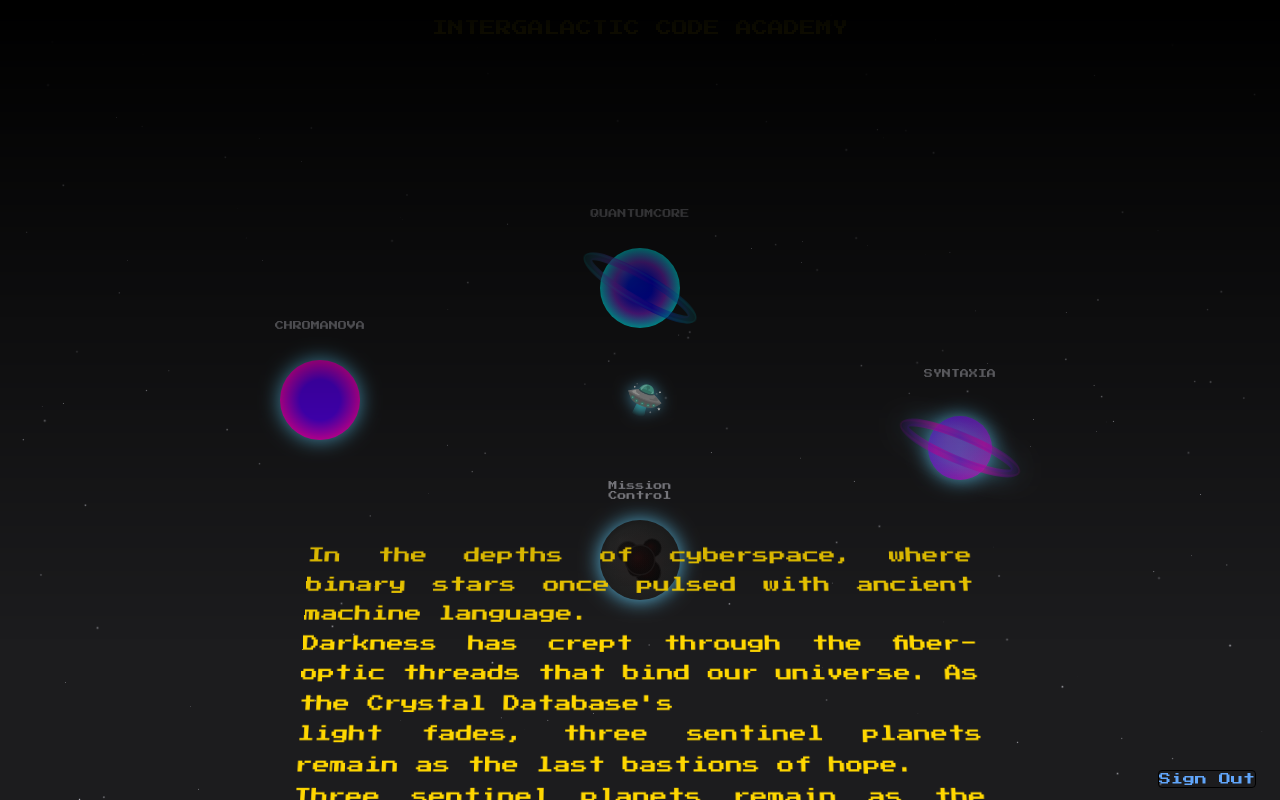
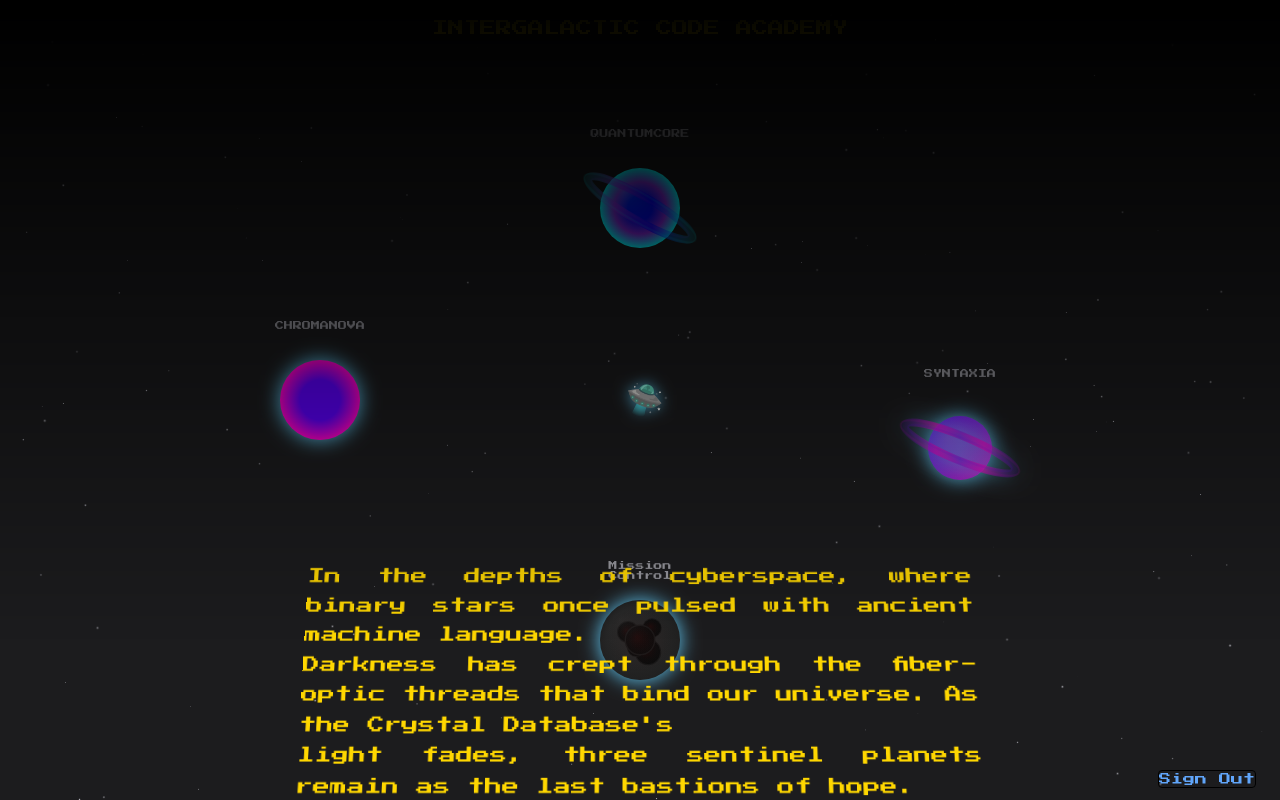
Before and after one commit to danicodes01/ica, a Next.js app: page / in a window 1280 px wide. Built offline with nearby package versions, Linux system fonts and the light colour scheme; no server answers; sample sign-in values are in the browser's storage.

Commit message:
ICA011: intro timing

```diff
--- a/app/_components/game/canvas.tsx
+++ b/app/_components/game/canvas.tsx
@@ -381,7 +381,7 @@ export default function GameCanvas({
   ]);
 
   return (
-    <div ref={containerRef} className='fixed inset-0 overflow-hidden bg-[#1C1C1EFF]'>
+    <div ref={containerRef} className='fixed inset-0  bg-[#1C1C1EFF]'>
       <div className='fixed top-4 left-1/2 transform -translate-x-1/2 pointer-events-none'>
         <h1 className='font-ps2p text-[color:var(--game-text)] text-1xl text-center'>
           INTERGALACTIC CODE ACADEMY
--- a/app/_components/game/intro-crawl.tsx
+++ b/app/_components/game/intro-crawl.tsx
@@ -1,7 +1,7 @@
 import React, { useEffect, useRef, useState, useMemo } from 'react';
 
-const SCROLL_SPEED = 36; // Control how fast the crawl scrolls
-const LINE_FADE_DURATION = 5; // Duration in seconds for a line to fade out
+const SCROLL_SPEED = 33; // Control how fast the crawl scrolls
+const LINE_FADE_DURATION = 6; // Duration in seconds for a line to fade out
 
 interface IntroCrawlProps {
   onComplete: () => void;
@@ -11,8 +11,8 @@ export default function IntroCrawl({ onComplete }: IntroCrawlProps) {
   const crawlRef = useRef<HTMLDivElement>(null);
   const contentRef = useRef<HTMLDivElement>(null);
   const [isStarted, setIsStarted] = useState<boolean>(false);
-  const [activeLines, setActiveLines] = useState<number>(0);
   const [animationDuration, setAnimationDuration] = useState<number>(0);
+  const [hideFade, setHideFade] = useState<boolean>(false);
 
   const lines = useMemo(
     () => [
@@ -56,37 +56,29 @@ export default function IntroCrawl({ onComplete }: IntroCrawlProps) {
       setIsStarted(true);
 
       document.documentElement.style.setProperty('--end-position', `${newEndPosition}px`);
-
-      const interval = setInterval(() => {
-        setActiveLines((prev) => {
-          if (prev < lines.length) return prev + 1;
-          clearInterval(interval);
-          return prev;
-        });
-      }, LINE_FADE_DURATION * 1000);
-
-      return () => clearInterval(interval);
     }
-  }, [lines.length]);
+  }, [lines.length, onComplete]);
 
   useEffect(() => {
-    if (isStarted && activeLines >= lines.length) {
+    if (isStarted) {
+      // Activate fade-mask immediately when the text animation starts
+      document.querySelector('.fade-mask')?.classList.add('active');
+
+      // Set a 60-second timeout to deactivate the fade-mask
       const timer = setTimeout(() => {
-        onComplete();
-        setIsStarted(false)
-      }, LINE_FADE_DURATION * 1000);
+        setHideFade(true);
+      }, 58999); // 60 seconds
 
       return () => clearTimeout(timer);
     }
-  }, [activeLines, isStarted, lines.length, onComplete]);
+  }, [isStarted]);
 
   useEffect(() => {
-    if (isStarted) {
-      document.querySelector('.fade-mask')?.classList.add('active');
-    } else {
+    if (hideFade) {
+      // Remove the active class from fade-mask once the timeout has completed
       document.querySelector('.fade-mask')?.classList.remove('active');
     }
-  }, [isStarted]);
+  }, [hideFade]);
 
   return (
     <div className="starwars-container" ref={crawlRef}>
@@ -103,7 +95,7 @@ export default function IntroCrawl({ onComplete }: IntroCrawlProps) {
           {lines.map((line, index) => (
             <div
               key={index}
-              className={`starwars-line ${index < activeLines ? 'fade-out' : ''}`}
+              className={`starwars-line`}
               style={{
                 animationDelay: `${LINE_FADE_DURATION * index}s`,
                 animationDuration: `${LINE_FADE_DURATION}s`,
--- a/app/_data/planets.ts
+++ b/app/_data/planets.ts
@@ -73,7 +73,7 @@ export const getGamePlanets = (width: number, height: number): Planet[] => [
     name: 'Mission Control',
     type: 'moon',
     area: GameArea.MISSION_CONTROL,
-    position: getRelativePosition(width, height, 0.5, 0.7),
+    position: getRelativePosition(width, height, 0.5, 0.8),
     icon: '🪐',
     description: 'Central hub for learning and progress',
     learningPath: {
@@ -89,7 +89,7 @@ export const getGamePlanets = (width: number, height: number): Planet[] => [
     name: 'QUANTUMCORE',
     type: 'quantumCore',
     area: GameArea.QUANTUMCORE,
-    position: getRelativePosition(width, height, 0.5, 0.36),
+    position: getRelativePosition(width, height, 0.5, 0.26),
     icon: '⚛️',
     description: 'Where quantum algorithms and data science solve complex problems',
     learningPath: {
--- a/app/globals.css
+++ b/app/globals.css
@@ -161,10 +161,10 @@ a {
 }
 
 .starwars-line.fade-out {
-  animation: fadeOut 5s ease-in forwards; /* to match LINE_FADE_DURATION */
+  animation: fadeOut 6s ease-in forwards; /* This matches LINE_FADE_DURATION */
 }
 
-
+/* Make sure fade-mask transitions smoothly */
 .fade-mask {
   position: fixed;
   top: 0;
@@ -179,15 +179,13 @@ a {
   );
   pointer-events: none;
   z-index: 1;
-  opacity: 0;
-  transition: opacity 0s ease;
+  opacity: 0; /* Start hidden */
+  transition: opacity 0.6s ease; /* Smooth transition for opacity */
 }
 
-
-
-/* Add an active state for the intro */
+/* When the intro is active, fade in the fade-mask */
 .fade-mask.active {
-  opacity: 1; /* Only visible during intro */
+  opacity: 1;
 }
 
 
```
